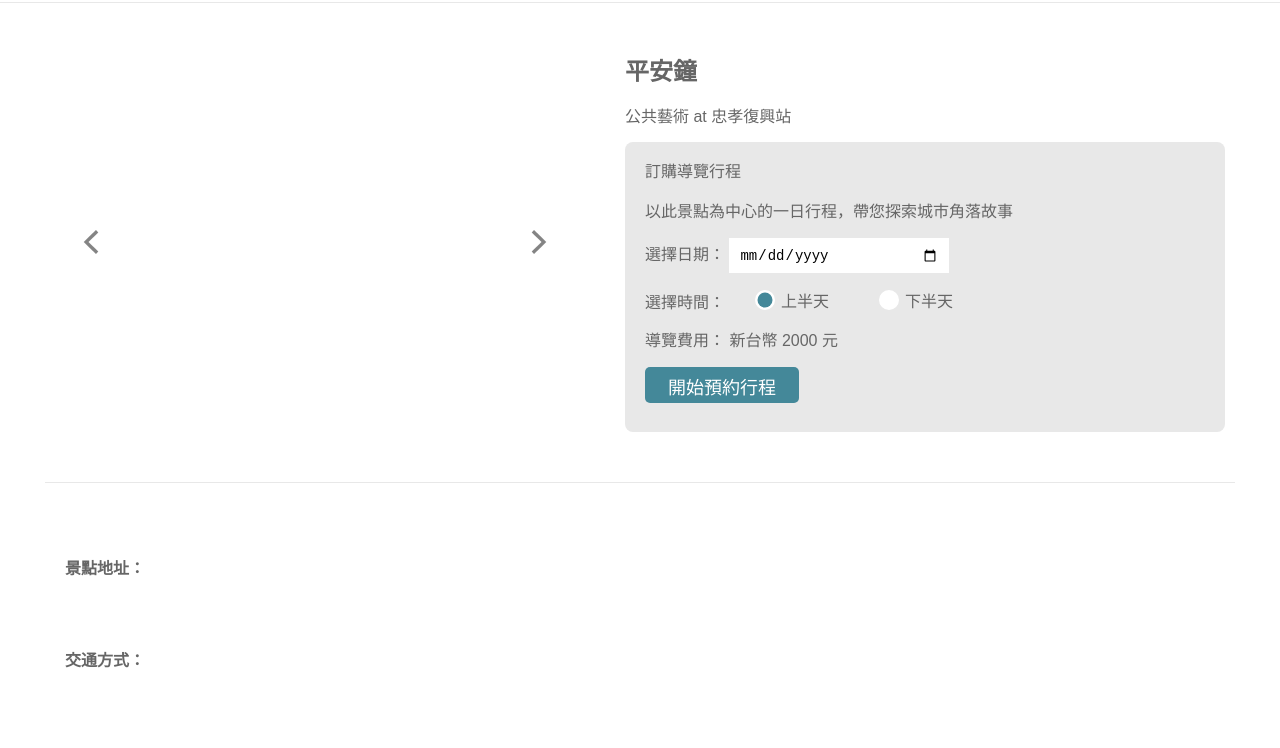
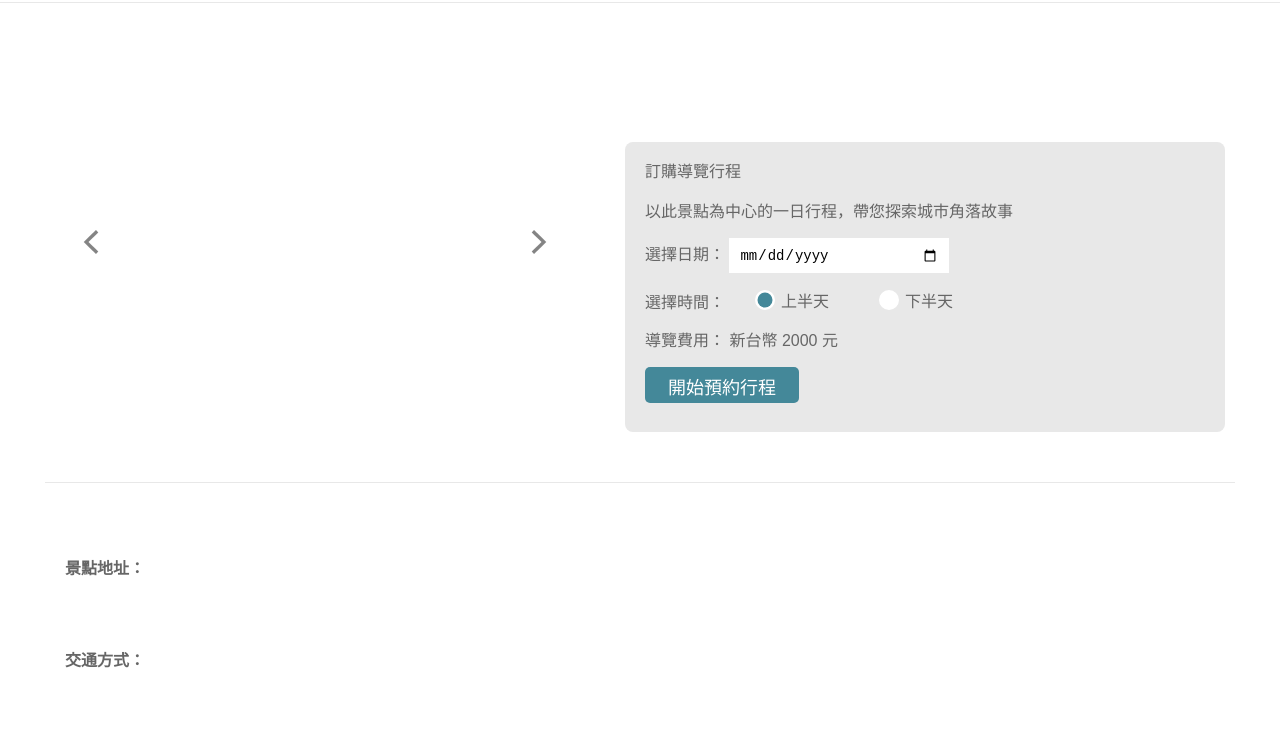
Before and after one commit to Pi-index/wehelp2, a plain HTML site: page static/attraction.html in a window 1280 px wide. Shown: the part 52-800 px from the top of the page. Drawn offline with Linux system fonts and the light colour scheme; files whose address does not match are found by name.

Commit message:
Modify mrt

```diff
--- a/static/attraction.html
+++ b/static/attraction.html
@@ -300,11 +300,10 @@
       <div class="booking-section">
 
         <div class="meta-info">
-          <span id="attractionName">平安鐘</span>
+          <span id="attractionName"></span>
           <p></p>
-          <span id="attractionCategory">公共藝術</span>
-          <span>at</span>
-          <span id="attractionMRT">忠孝復興站</span>
+          <span id="attractionCategory"></span>
+          <span id="attractionMRT"></span>
         </div>
         <div class="time-info">
           <!-- Part 3-3: 時間選擇器 -->
```
